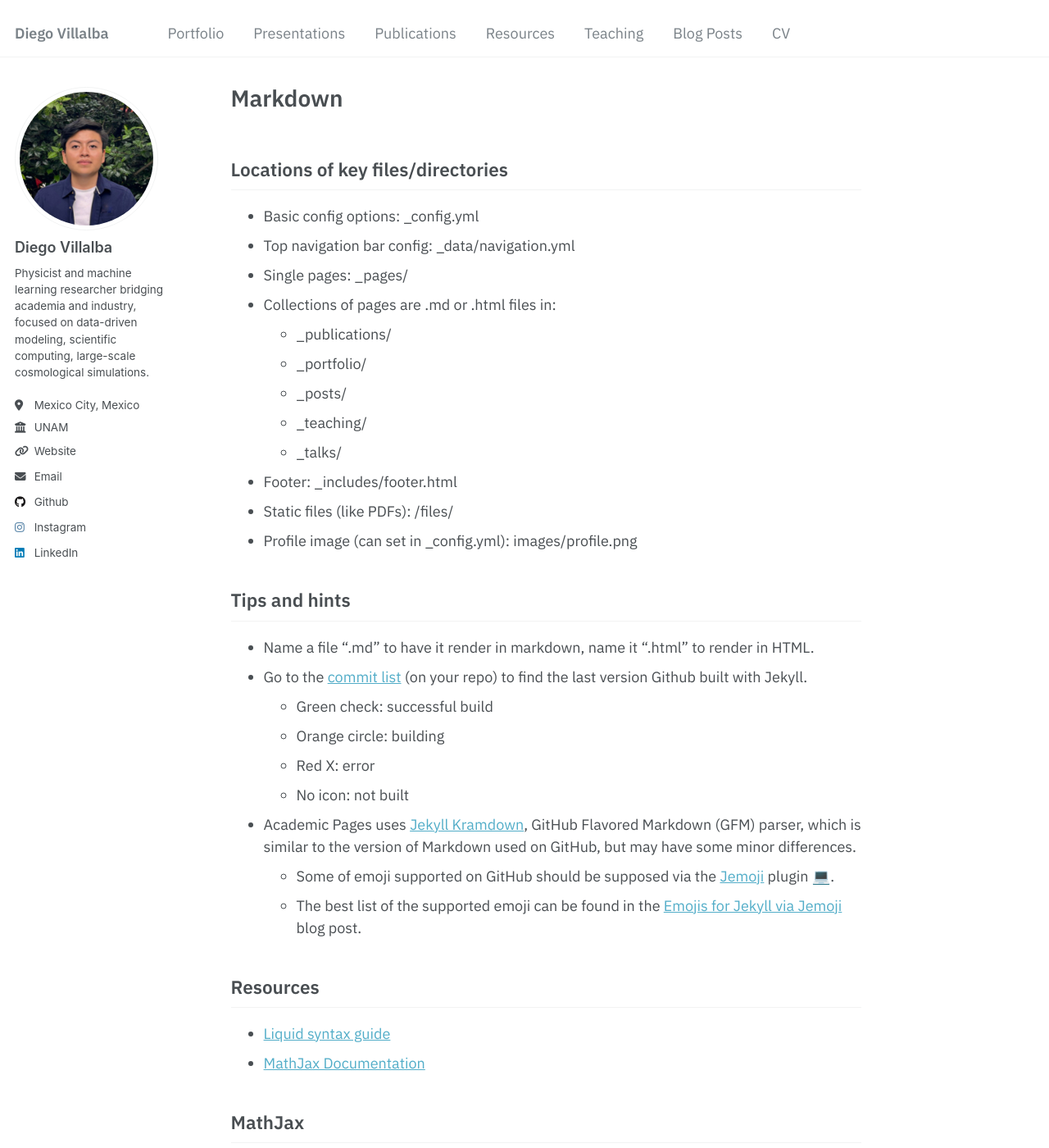
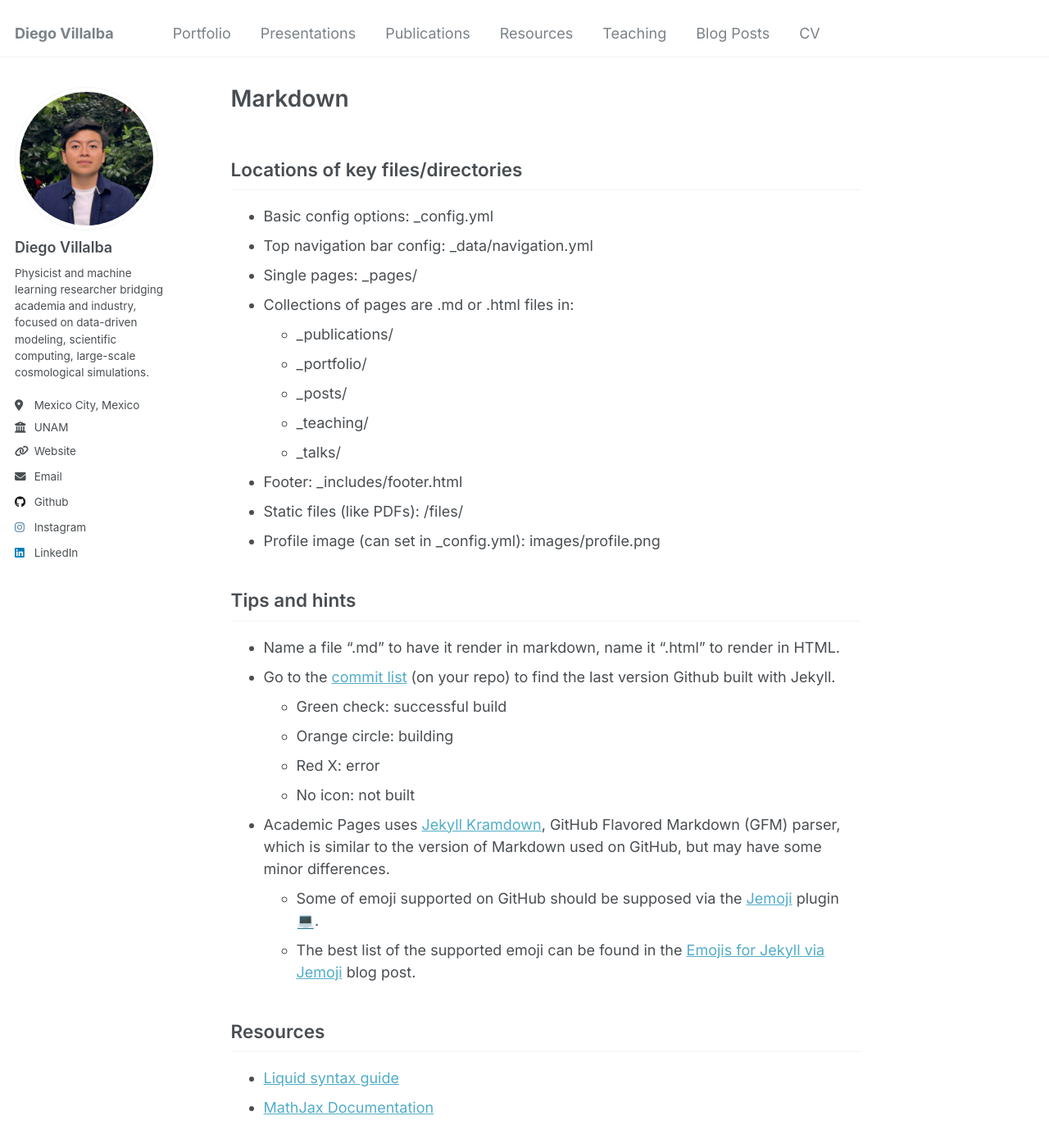
Before and after one commit to DiegoViillalba/DiegoViillalba.github.io, a Jekyll site: the page built from _pages/markdown.md, in a window 1280 px wide and 1400 px high. Shown: the whole window at 82% size. Built offline with Jekyll 4.4.1, drawn with Linux system fonts in a browser that asks for light colours; emoji names are drawn with the system emoji font.

Commit message:
FEAT: Updated portafolio

```diff
--- a/assets/css/main.scss
+++ b/assets/css/main.scss
@@ -40,18 +40,34 @@
 @import "vendor/magnific-popup/magnific-popup";
 @import "print";
 
-@import url('https://fonts.googleapis.com/css2?family=IBM+Plex+Sans:ital,wght@0,300;0,400;0,500;0,600;1,400&family=IBM+Plex+Mono:wght@400;500&display=swap');
+@import url('https://fonts.googleapis.com/css2?family=Inter:wght@300;400;500;600;700&display=swap');
 
 body, p, li, td, th, blockquote {
-  font-family: 'IBM Plex Sans', sans-serif;
+  font-family: 'Inter', sans-serif;
   font-weight: 400;
 }
 
 h1, h2, h3, h4, h5, h6 {
-  font-family: 'IBM Plex Sans', sans-serif;
+  font-family: 'Inter', sans-serif;
   font-weight: 600;
 }
 
-code, pre, .highlight {
-  font-family: 'IBM Plex Mono', monospace;
+code, pre {
+  font-family: 'JetBrains Mono', monospace;
 }
+
+// @import url('https://fonts.googleapis.com/css2?family=IBM+Plex+Sans:ital,wght@0,300;0,400;0,500;0,600;1,400&family=IBM+Plex+Mono:wght@400;500&display=swap');
+
+// body, p, li, td, th, blockquote {
+//   font-family: 'IBM Plex Sans', sans-serif;
+//   font-weight: 400;
+// }
+
+// h1, h2, h3, h4, h5, h6 {
+//   font-family: 'IBM Plex Sans', sans-serif;
+//   font-weight: 600;
+// }
+
+// code, pre, .highlight {
+//   font-family: 'IBM Plex Mono', monospace;
+// }
```
